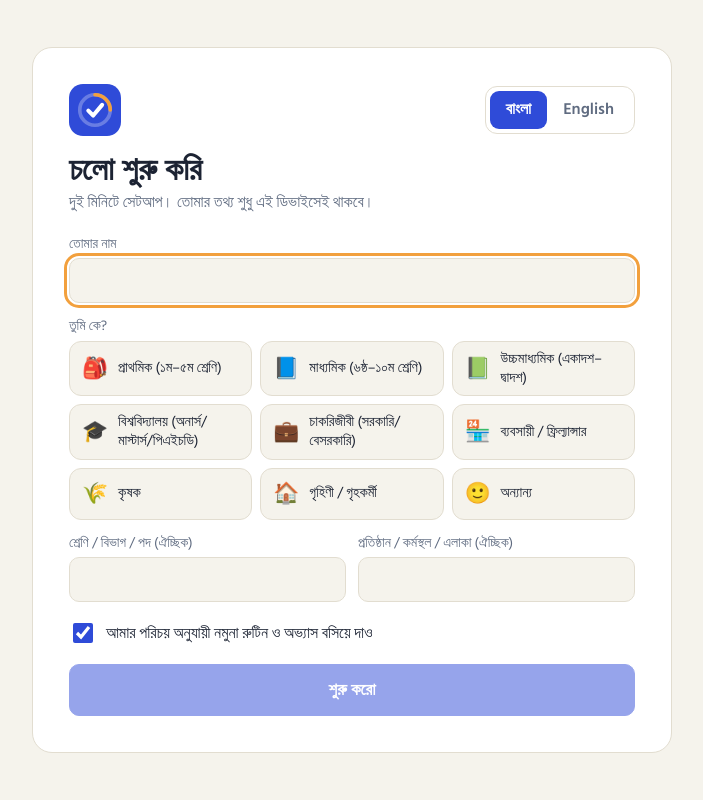
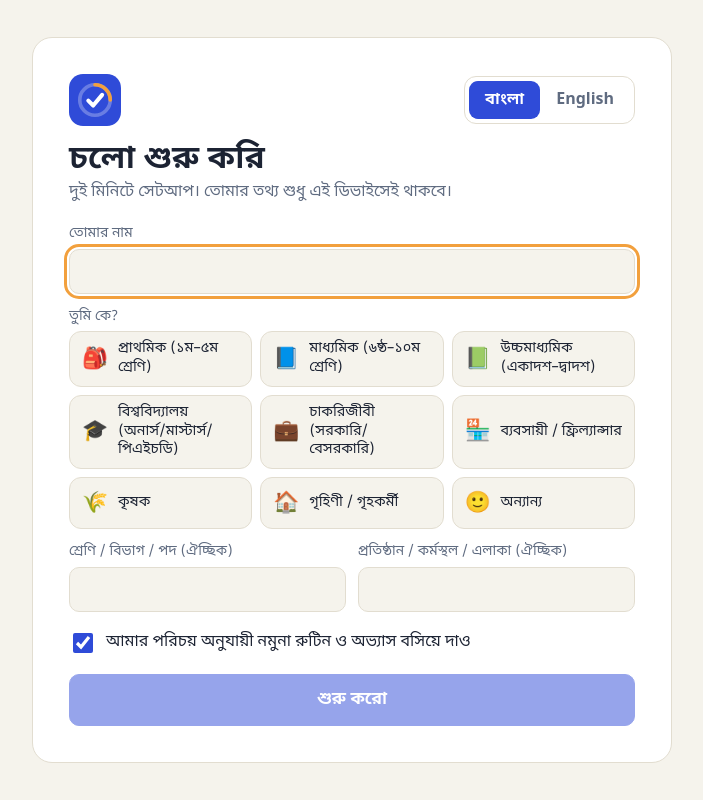
Before and after one commit to mdraihan2010/Daily-Life-Tracker, a React (Vite) app: page / in a window 1280 px wide. Shown: the whole page, without its empty margins (288-991 px from the left). Built offline with nearby package versions, Linux system fonts and the light colour scheme.

Commit message:
Switch to Noto Sans Bengali so the digit 1 is clear

```diff
--- a/package.json
+++ b/package.json
@@ -9,7 +9,7 @@
     "preview": "vite preview"
   },
   "dependencies": {
-    "@fontsource/hind-siliguri": "^5.0.0",
+    "@fontsource/noto-sans-bengali": "^5.3.0",
     "html-to-image": "^1.11.11",
     "jspdf": "^2.5.1",
     "react": "^18.3.1",
--- a/src/styles.css
+++ b/src/styles.css
@@ -11,7 +11,7 @@
   --ok: #17865a;
   --bad: #c9354e;
   --radius: 14px;
-  --font: 'Hind Siliguri', system-ui, -apple-system, 'Segoe UI', sans-serif;
+  --font: 'Noto Sans Bengali', system-ui, -apple-system, 'Segoe UI', sans-serif;
 }
 [data-theme='dark'] {
   --bg: #11141c;
```
Also changed, not shown: src/main.jsx (+4 -4 lines), 1 other file (tests, documents, lock files or other folders).
